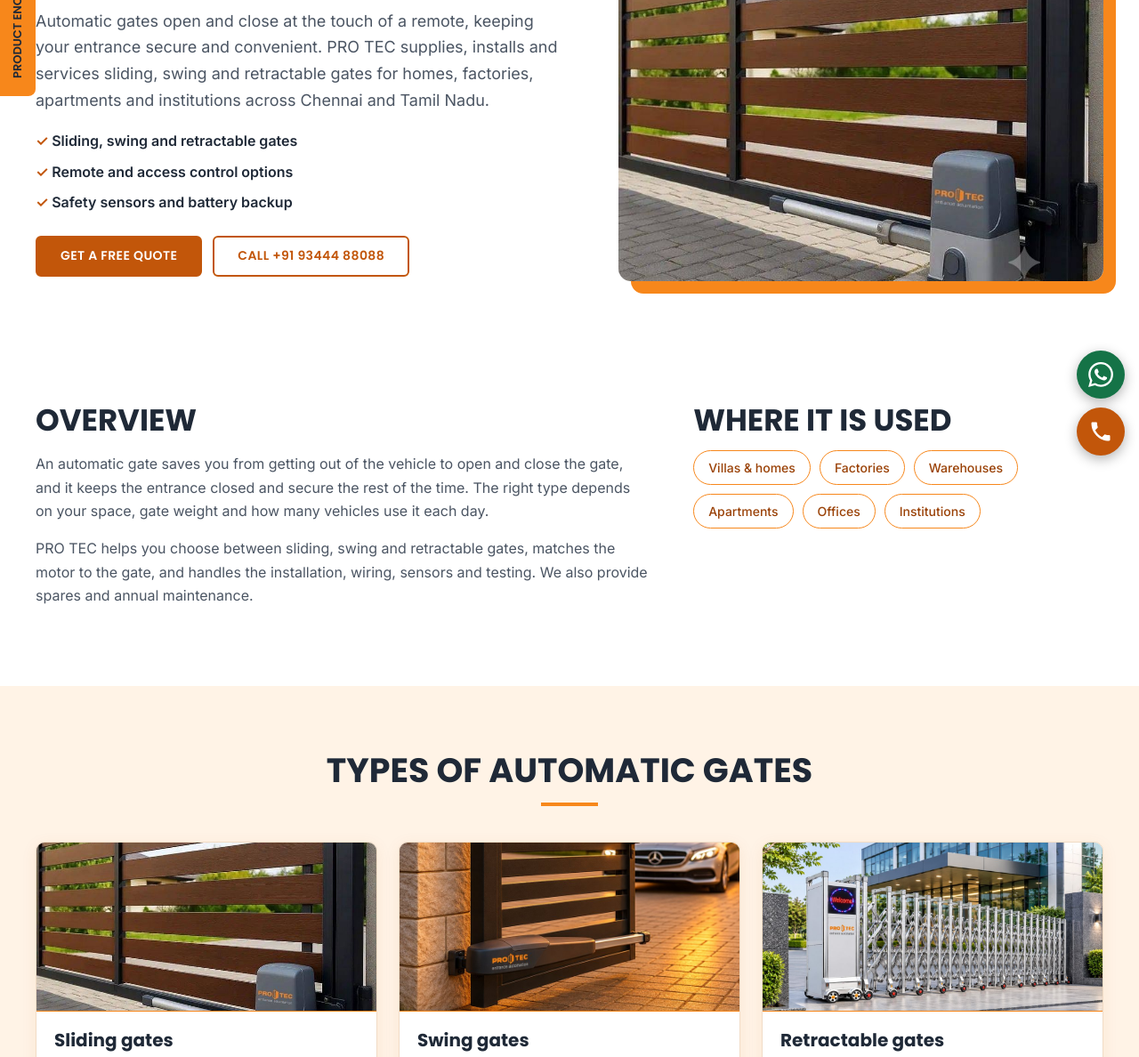
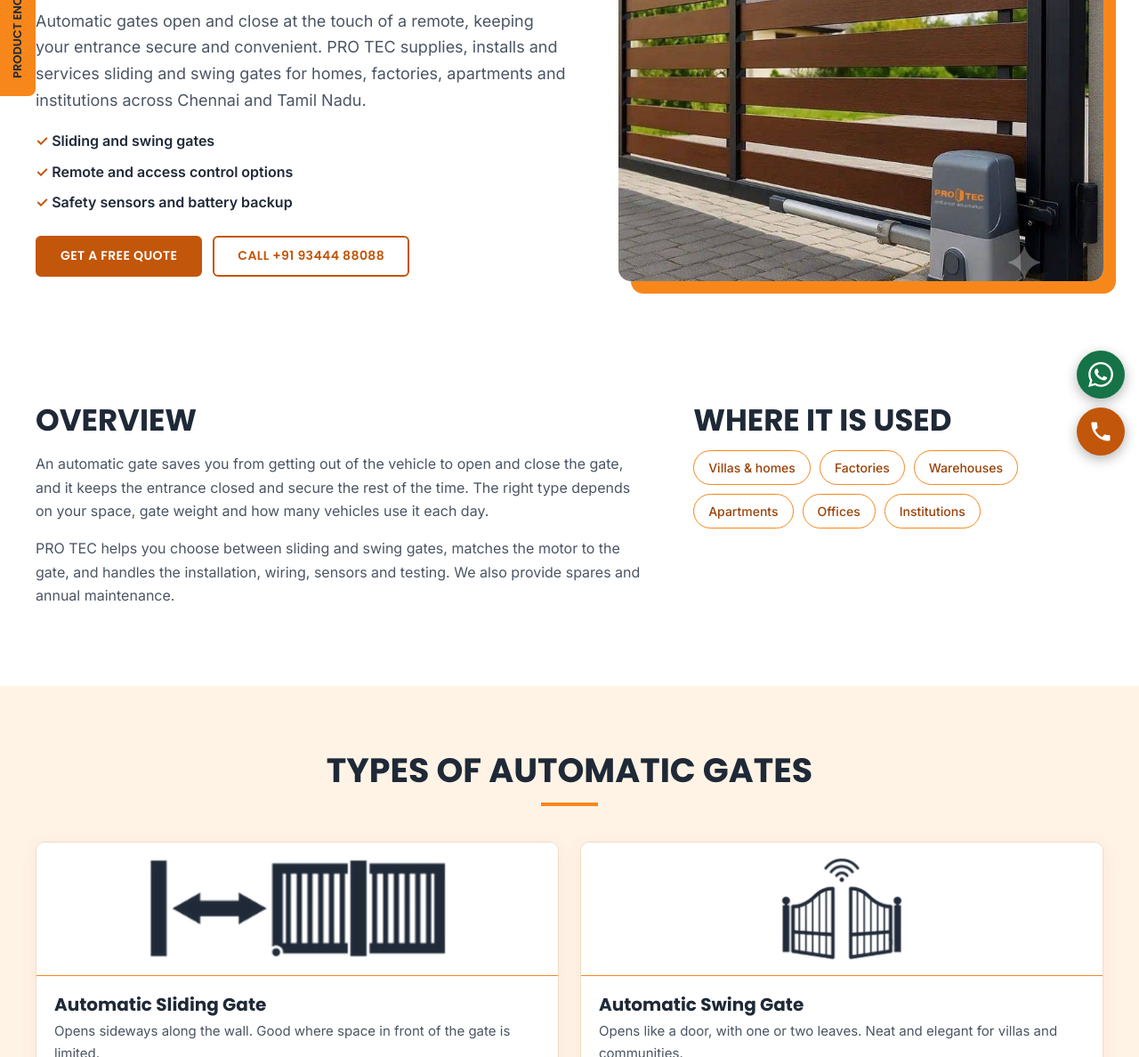
Before and after one commit to sujithleoaz-star/protecn, a plain HTML site: page pages/automatic-gates.html in a window 1280 px wide. Shown: the part 272-1460 px from the top of the page at 89% size. Drawn offline with Linux system fonts and the light colour scheme.

Commit message:
Refine automatic gates content to focus on sliding and swing
Updated the content to specify only sliding and swing gates, removing references to retractable gates. Adjusted the overview and specifications sections accordingly.

```diff
--- a/pages/automatic-gates.html
+++ b/pages/automatic-gates.html
@@ -17,13 +17,13 @@
 <a href="../index.html#applications">Applications</a><a href="../index.html#projects">Projects</a><a href="../index.html#contact">Contact Us</a></nav>
 <a class="btn" href="../index.html#contact">Get Quote</a></div></header>
 <main id="top"><div class="w crumb"><a href="../index.html">Home</a> › <a href="../index.html#products">Products</a> › Automatic Gates</div>
-<section><div class="w pp-top"><div><div class="kick">Gate automation</div><h1>Automatic Gates</h1><p class="lead">Automatic gates open and close at the touch of a remote, keeping your entrance secure and convenient. PRO TEC supplies, installs and services sliding, swing and retractable gates for homes, factories, apartments and institutions across Chennai and Tamil Nadu.</p>
-<ul class="hl"><li>Sliding, swing and retractable gates</li><li>Remote and access control options</li><li>Safety sensors and battery backup</li></ul>
+<section><div class="w pp-top"><div><div class="kick">Gate automation</div><h1>Automatic Gates</h1><p class="lead">Automatic gates open and close at the touch of a remote, keeping your entrance secure and convenient. PRO TEC supplies, installs and services sliding and swing gates for homes, factories, apartments and institutions across Chennai and Tamil Nadu.</p>
+<ul class="hl"><li>Sliding and swing gates</li><li>Remote and access control options</li><li>Safety sensors and battery backup</li></ul>
 <div class="row"><a class="btn" href="https://wa.me/919344488088?text=Hi%20PRO%20TEC%2C%20I%20would%20like%20a%20quote%20for%20Automatic%20Gates.">Get a free quote</a><a class="btn o" href="tel:+919344488088">Call +91 93444 88088</a></div></div><div class="pp-img"><img src="../assets/images/products/sliding-gate-opener-chennai.jpg" alt="PRO TEC automatic sliding gate opener installed on a wooden gate in Chennai" width="736" height="736" decoding="async"></div></div></section>
-<section class="sec" id="overview"><div class="w two2"><div><h2>Overview</h2><p>An automatic gate saves you from getting out of the vehicle to open and close the gate, and it keeps the entrance closed and secure the rest of the time. The right type depends on your space, gate weight and how many vehicles use it each day.</p><p>PRO TEC helps you choose between sliding, swing and retractable gates, matches the motor to the gate, and handles the installation, wiring, sensors and testing. We also provide spares and annual maintenance.</p></div><div><h2>Where it is used</h2><div class="chips" style="justify-content:flex-start"><span>Villas &amp; homes</span><span>Factories</span><span>Warehouses</span><span>Apartments</span><span>Offices</span><span>Institutions</span></div></div></div></section>
-<section class="sec tint" id="types"><div class="w"><div class="head"><h2>Types of automatic gates</h2></div><div class="g"><div class="pc"><img class="pimg" src="../assets/images/products/sliding-gate-opener-chennai.jpg" alt="Sliding gates by PRO TEC" loading="lazy" style="object-position:center"><div class="b"><h3>Sliding gates</h3><p>Open sideways along the wall. Good where space in front of the gate is limited.</p><a class="more" href="automatic-sliding-gate.html">Know more →</a></div></div><div class="pc"><img class="pimg" src="../assets/images/products/swing-gate-opener-chennai.jpg" alt="Swing gates by PRO TEC" loading="lazy" style="object-position:center 66%"><div class="b"><h3>Swing gates</h3><p>Open like a door, with one or two leaves. Neat and elegant for villas and communities.</p><a class="more" href="automatic-swing-gate.html">Know more →</a></div></div><div class="pc"><img class="pimg" src="../assets/images/products/retractable-gate-chennai.jpg" alt="Retractable gates by PRO TEC" loading="lazy" style="object-position:15% center"><div class="b"><h3>Retractable gates</h3><p>Fold neatly to the side to cover wide openings with a strong, see-through gate.</p><a class="more" href="../index.html#contact">Ask for details →</a></div></div></div></div></section>
+<section class="sec" id="overview"><div class="w two2"><div><h2>Overview</h2><p>An automatic gate saves you from getting out of the vehicle to open and close the gate, and it keeps the entrance closed and secure the rest of the time. The right type depends on your space, gate weight and how many vehicles use it each day.</p><p>PRO TEC helps you choose between sliding and swing gates, matches the motor to the gate, and handles the installation, wiring, sensors and testing. We also provide spares and annual maintenance.</p></div><div><h2>Where it is used</h2><div class="chips" style="justify-content:flex-start"><span>Villas &amp; homes</span><span>Factories</span><span>Warehouses</span><span>Apartments</span><span>Offices</span><span>Institutions</span></div></div></div></section>
+<section class="sec tint" id="types"><div class="w"><div class="head"><h2>Types of automatic gates</h2></div><div class="g"><div class="pc"><a href="automatic-sliding-gate.html" aria-label="Automatic Sliding Gate"><div class="sym"><img src="../assets/images/symbols/sliding-gate-symbol.png" alt="Automatic sliding gate symbol" loading="lazy"></div></a><div class="b"><h3>Automatic Sliding Gate</h3><p>Opens sideways along the wall. Good where space in front of the gate is limited.</p><a class="more" href="automatic-sliding-gate.html">Know more →</a></div></div><div class="pc"><a href="automatic-swing-gate.html" aria-label="Automatic Swing Gate"><div class="sym"><img src="../assets/images/symbols/swing-gate-symbol.png" alt="Automatic swing gate symbol" loading="lazy"></div></a><div class="b"><h3>Automatic Swing Gate</h3><p>Opens like a door, with one or two leaves. Neat and elegant for villas and communities.</p><a class="more" href="automatic-swing-gate.html">Know more →</a></div></div></div></div></section>
 <section class="sec" id="features"><div class="w"><div class="head"><h2>Key features</h2></div><div class="feat"><div><h3>Heavy-duty motors</h3><p>Built for daily use on residential and industrial gates.</p></div><div><h3>Remote control</h3><p>Open and close the gate from your vehicle.</p></div><div><h3>Safety sensors</h3><p>Photocells and sensors protect people and vehicles.</p></div><div><h3>Battery backup</h3><p>Keep the gate working during power cuts.</p></div><div><h3>Access control ready</h3><p>Connect RFID, keypads and GSM control.</p></div><div><h3>Installation and service</h3><p>One team for supply, installation and maintenance.</p></div></div></div></section>
-<section class="sec tint" id="specs"><div class="w sp2"><div><div class="head" style="text-align:left;margin-left:0"><h2>Specifications</h2></div><table class="spec"><tr><th>Gate types</th><td>Sliding, swing and retractable</td></tr><tr><th>Control</th><td>Remote control and access control integration</td></tr><tr><th>Safety</th><td>Photocells and safety sensors</td></tr><tr><th>Power backup</th><td>Battery backup available</td></tr><tr><th>Installation</th><td>Supply, installation and service by PRO TEC</td></tr></table></div>
+<section class="sec tint" id="specs"><div class="w sp2"><div><div class="head" style="text-align:left;margin-left:0"><h2>Specifications</h2></div><table class="spec"><tr><th>Gate types</th><td>Sliding and swing</td></tr><tr><th>Control</th><td>Remote control and access control integration</td></tr><tr><th>Safety</th><td>Photocells and safety sensors</td></tr><tr><th>Power backup</th><td>Battery backup available</td></tr><tr><th>Installation</th><td>Supply, installation and service by PRO TEC</td></tr></table></div>
 <div class="dl"><h3>Documents &amp; downloads</h3><p>Product brochure and technical details will be added here.</p><a class="btn o" href="../index.html#contact">Ask for the brochure</a></div></div></section>
 <section class="sec rel"><div class="w"><div class="head"><h2>Other products</h2></div><div class="g"><div class="pc"><div class="sym"><img src="../assets/images/symbols/automatic-door-symbol.png" alt="Automatic Doors symbol" loading="lazy"></div><div class="b"><h3>Automatic Doors</h3><a class="more" href="automatic-doors.html">Know more →</a></div></div><div class="pc"><div class="sym"><img src="../assets/images/symbols/boom-barrier-symbol.png" alt="Boom Barriers symbol" loading="lazy"></div><div class="b"><h3>Boom Barriers</h3><a class="more" href="boom-barriers.html">Know more →</a></div></div><div class="pc"><div class="sym"><img src="../assets/images/symbols/motorised-rolling-shutter-symbol.png" alt="Motorised Rolling Shutters symbol" loading="lazy"></div><div class="b"><h3>Motorised Rolling Shutters</h3><a class="more" href="motorised-rolling-shutter.html">Know more →</a></div></div></div></div></section>
 <section class="sec tint"><div class="w"><div class="cta"><h2>Need Automatic Gates? Talk to our team.</h2><div class="row"><a class="btn" href="https://wa.me/919344488088?text=Hi%20PRO%20TEC%2C%20I%20would%20like%20a%20quote%20for%20Automatic%20Gates.">Get a free quote</a><a class="btn o" href="tel:+919344488088">Call now</a></div></div></div></section></main>
```
